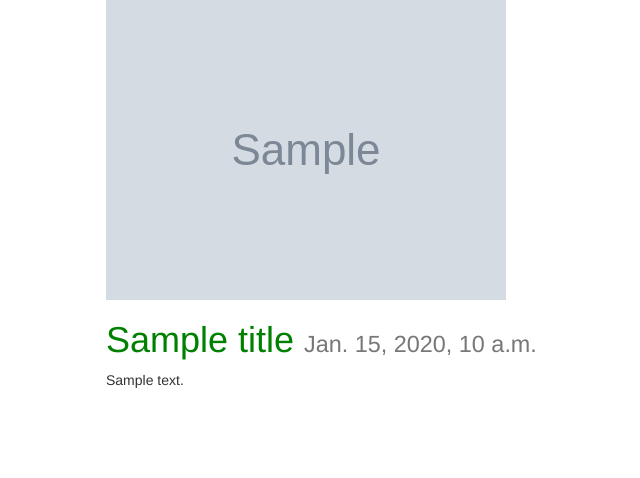
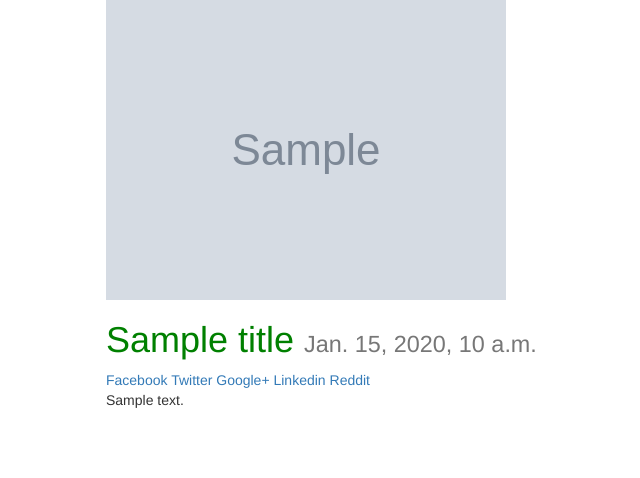
Before and after one commit to ujjwalsb/django-app, a Django app: template overallreports/templates/post_detail.html in a window 1280 px wide. Shown: the top 478 px of the page, without its empty margins (264-904 px from the left). Run offline with Django 3.2, Linux system fonts and the light colour scheme; the template is opened without the code that fills it: most values are stand-ins (such as "Sample title", 1, 10 or a date in 2020); grey boxes marked "Sample" are stand-in pictures; some libraries are stand-ins or nearby versions.

Commit message:
Addes social sharing links.

```diff
--- a/overallreports/posts/views.py
+++ b/overallreports/posts/views.py
@@ -4,6 +4,7 @@ from __future__ import unicode_literals
 from django.shortcuts import render,get_object_or_404, redirect
 
 # Create your views here.
+from urllib import quote_plus
 from django.core.paginator import Paginator, EmptyPage, PageNotAnInteger
 from django.shortcuts import render
 from django.contrib import messages
@@ -13,9 +14,11 @@ from .models import Post
 
 def post_detail(request, id=None):
 	instance = get_object_or_404(Post, id=id)
+	share_string = quote_plus(instance.content)
 	context = {
 		"title": instance.title,
 		"instance": instance,
+		"share_string": share_string,
 	}
 	return render(request, "post_detail.html", context)
 
--- a/overallreports/templates/post_detail.html
+++ b/overallreports/templates/post_detail.html
@@ -10,7 +10,38 @@
 	<img src="{{ instance.image.url }}" class="img-responsive" />
 	{% endif %}
 	<h1>{{title}} <small>{{ instance.timestamp }}</small></h1>
+
+
+
+
+
+<a href="https://www.facebook.com/sharer/sharer.php?u={{ request.build_absolute_uri }}">
+Facebook
+</a>
+
+
+
+<a href="https://twitter.com/home?status={{ share_string }}%20{{ build_absolute_uri }}">
+Twitter
+</a>
+
+
+<a href='https://plus.google.com/share?url={{ request.build_absolute_uri }}'>Google+</a>
+
+<a href="https://www.linkedin.com/shareArticle?mini=true&url={{ request.build_absolute_uri }}&title={{ share_string }}&source={{ request.build_absolute_uri }}">
+Linkedin
+</a>
+
+<a href="http://www.reddit.com/submit?url={{ request.build_absolute_uri }}&title={{ share_string }}">Reddit</a>
+
+
+
 	{{ instance.content | linebreaks}} </br>
+
+
+
+
+
 
 </div>
 {% endblock content %}
```
Also changed, not shown: 2 other files.
